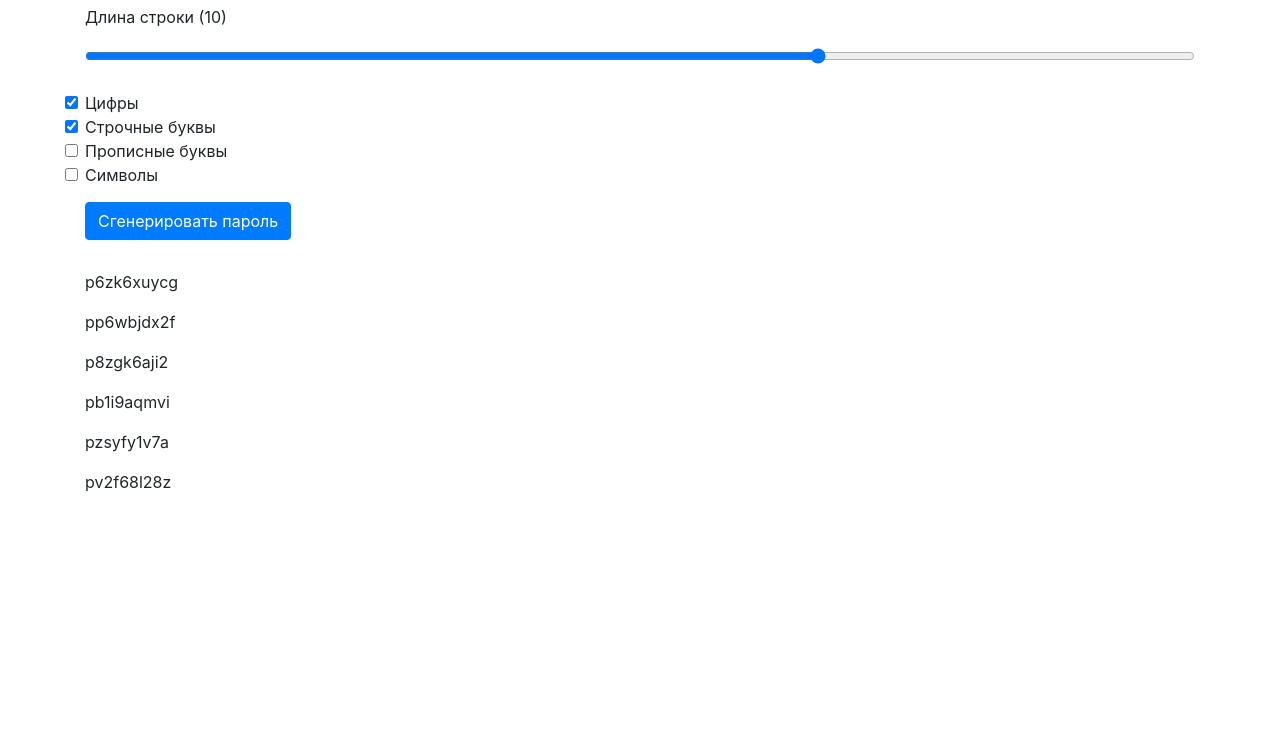
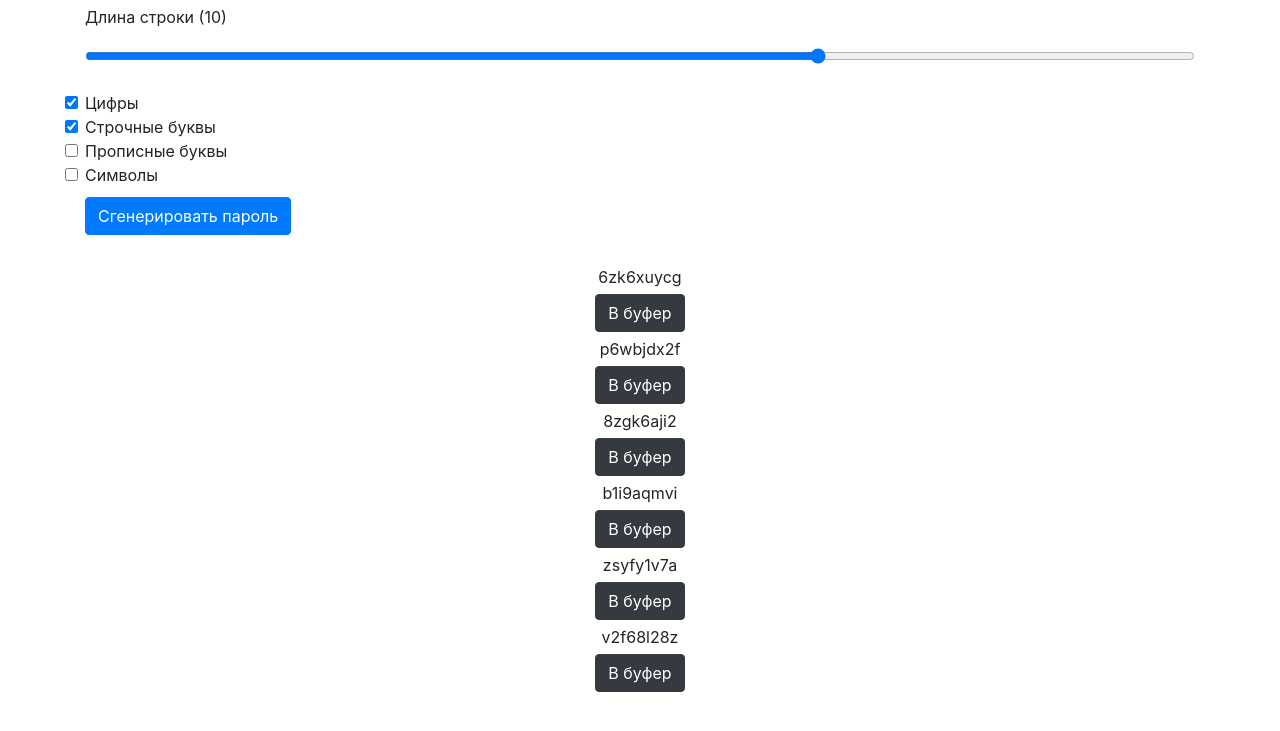
Before and after one commit to dimbos/generatorPassJS, a plain HTML site: page index.html in a window 1280 px wide. Shown: the part 51-782 px from the top of the page. Drawn offline with nearby package versions, Linux system fonts and the light colour scheme.

Commit message:
generator passwords v.2

```diff
--- a/main.js
+++ b/main.js
@@ -1,7 +1,9 @@
 let arr2 = [1, 2, 3, 4, 5, 6, 7, 8, 9, 0];
 let arr3 = ['a', 'b', 'c', 'd', 'e', 'f','g','h','i','j','k','l', 'm', 'n','p','q','r', 's', 't', 'u', 'v', 'w', 'x', 'y', 'z'];
 let arr4 = ['A', 'B', 'C', 'D', 'E','F', 'G' ,'H', 'I', 'J', 'K', 'L', 'M', 'N', 'P',  'Q', 'R', 'S', 'T', 'U', 'V', 'W', 'X', 'Y', 'z'];
-let arr5 = ['!', '@', '#', '$', '%', '^', '&', '?', '*', '(', ')', '+', '-', '/', '=', '>', '<'];
+let arr5 = ['!', '@', '#', '$', '%', '^', '&', '?', '*', '(', ')', '+', '-', '/', '=',];
+
+
 
 
 
@@ -54,7 +56,7 @@ function generatePass() {
         pass += result[randomInteger(0, result.length - 2)];
     }
 
-    document.querySelector('#out').innerHTML += 'p' + pass + '</p>';
+    document.querySelector('#out').innerHTML += '<p class="pass">' + pass + '</p>' + '<button type="button" class="btn btn-dark clipboard" id="generator">В буфер</button>';
     }
 
     //для выбора слюучайного занчения
@@ -66,7 +68,28 @@ function generatePass() {
 
      //console.log(result);
 
+     let copyBtn = document.querySelectorAll('.clipboard');
+    let labelPass = document.querySelectorAll('.pass');
 
 
 
+    for(let i = 0; i < copyBtn.length; i++){
+        copyBtn[i].addEventListener('click',  function() {
+            window.getSelection().removeAllRanges();
+            //выделяем тот код, который копируем в буфер
+            var range = document.createRange();
+            range.selectNode(labelPass[i]);
+            window.getSelection().addRange(range);
+
+            //копируем в буфер
+            try {
+                document.execCommand('copy');
+            } catch(err) {
+                console.log('Can`t copy, boss');
+            }
+
+
+        });
 }
+
+}
--- a/style.css
+++ b/style.css
@@ -1,7 +1,24 @@
+*{
+    box-sizing: border-box;
+}
+
 #out{
     margin-top: 30px;
+    height: auto;
+    text-align: center;
 }
 
+
 .btn{
-    margin-top: 15px;
+    margin-top: 10px;
 }
+
+
+.pass{
+
+    margin:5px;
+}
+
+.btn.clipboard{
+    margin-top: 0;
+}
```
Also changed, not shown: index.html (+5 -2 lines).
